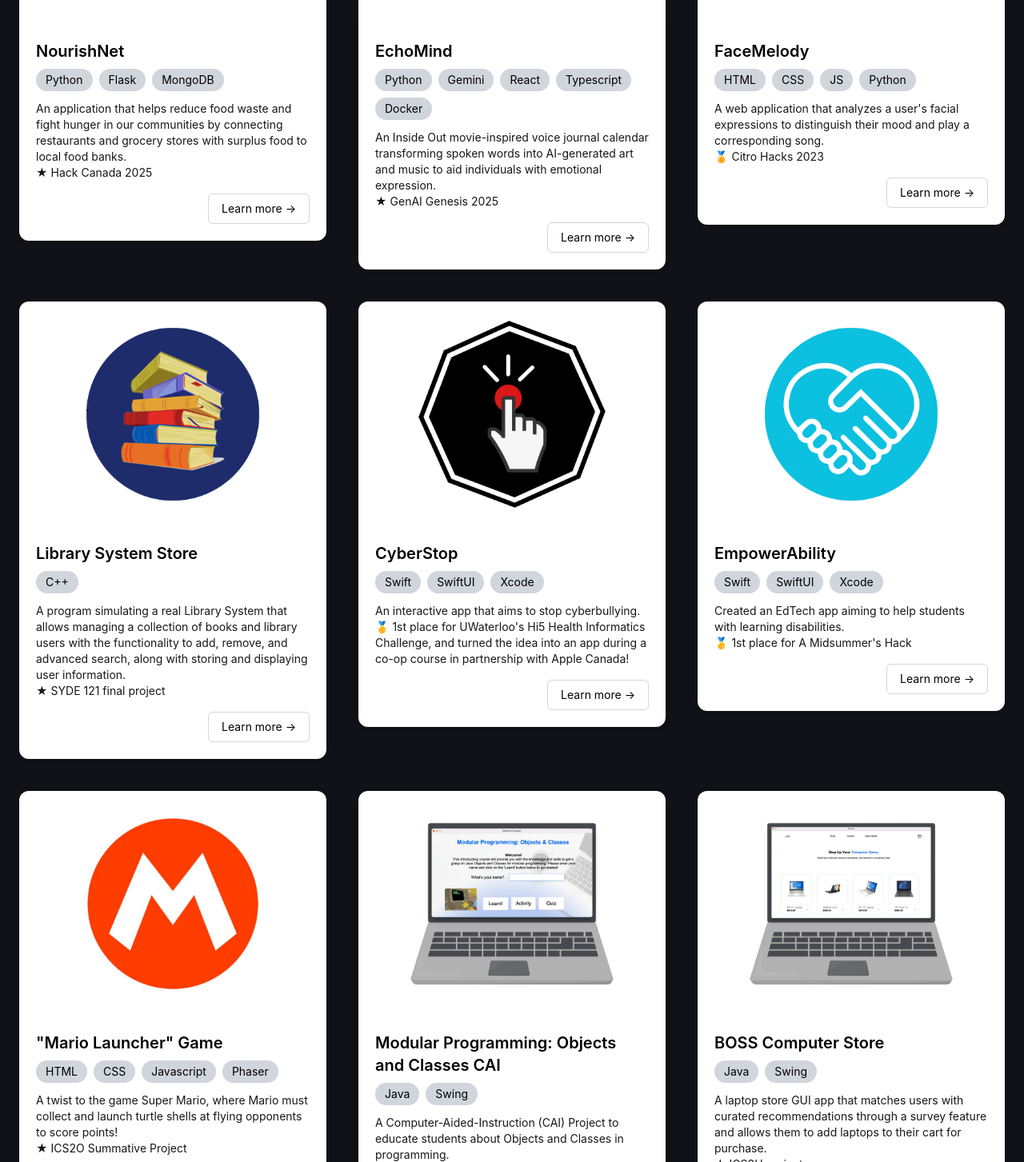
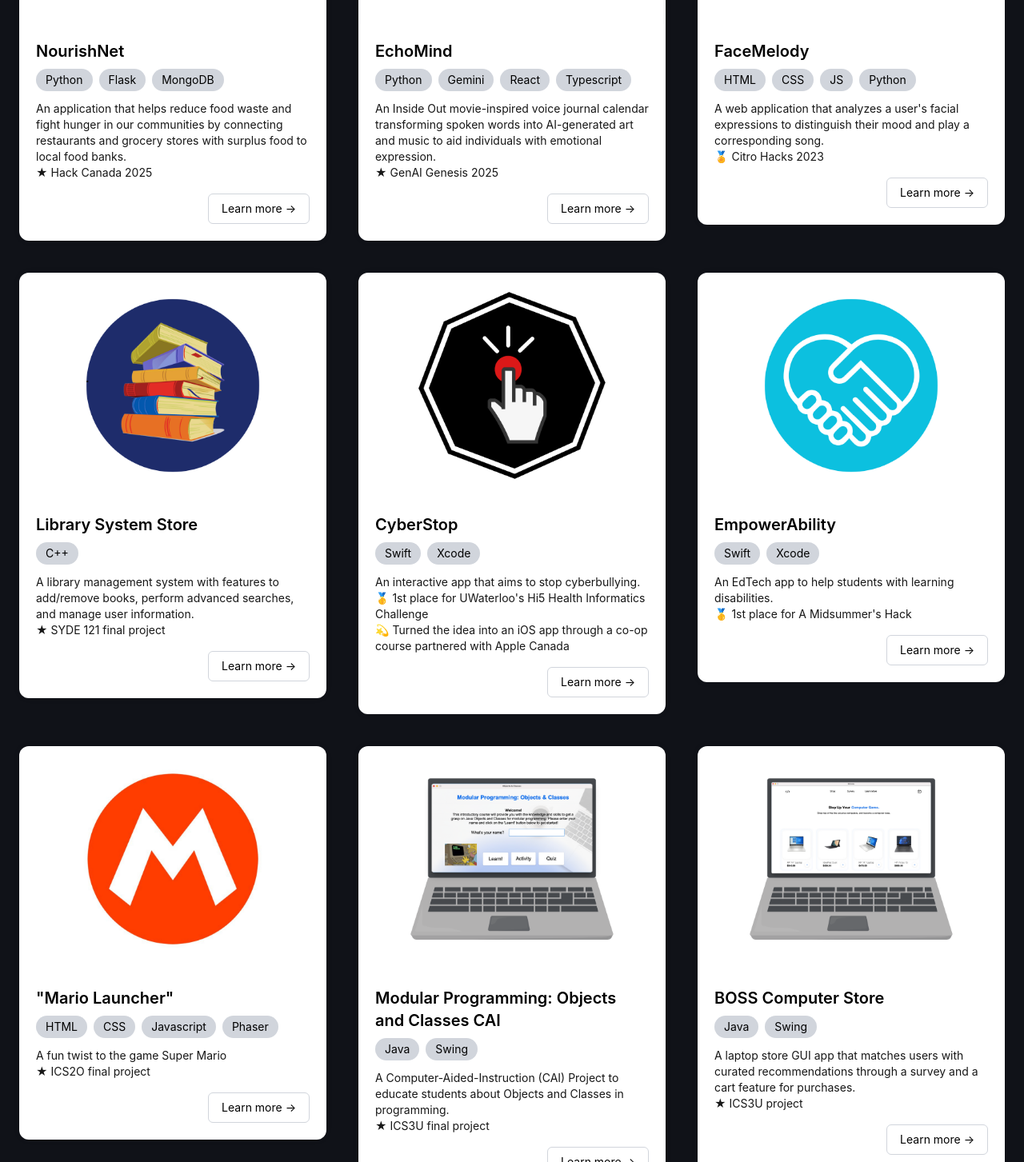
Before and after one commit to shreeyadc/shreeyadc.github.io, a Next.js app: page / in a window 1280 px wide. Shown: the part 1297-2750 px from the top of the page at 80% size. Built offline with nearby package versions, Linux system fonts and the light colour scheme.

Commit message:
Update projects.tsx

```diff
--- a/components/projects.tsx
+++ b/components/projects.tsx
@@ -26,7 +26,7 @@ const projects = [
   {
     title: "EchoMind",
     image: "/echomind.png",
-    tech: ["Python", "Gemini", "React", "Typescript", "Docker"],
+    tech: ["Python", "Gemini", "React", "Typescript"],
     description:
       "An Inside Out movie-inspired voice journal calendar transforming spoken words into AI-generated art and music to aid individuals with emotional expression. \n★ GenAI Genesis 2025",
     link: "https://devpost.com/software/echomind-zgb25h",
@@ -61,7 +61,7 @@ const projects = [
     image: "/library-system.png",
     tech: ["C++"],
     description:
-      "A program simulating a real Library System that allows managing a collection of books and library users with the functionality to add, remove, and advanced search, along with storing and displaying user information. \n★ SYDE 121 final project",
+      "A library management system with features to add/remove books, perform advanced searches, and manage user information. \n★ SYDE 121 final project",
     link: "",
     github: "https://github.com/19prishpat/Library-System-Store/",
     images: [""],
@@ -74,9 +74,9 @@ const projects = [
   {
     title: "CyberStop",
     image: "/cyberstop.png",
-    tech: ["Swift", "SwiftUI", "Xcode"],
+    tech: ["Swift", "Xcode"],
     description:
-      "An interactive app that aims to stop cyberbullying. \n🥇 1st place for UWaterloo's Hi5 Health Informatics Challenge, and turned the idea into an app during a co-op course in partnership with Apple Canada!",
+      "An interactive app that aims to stop cyberbullying. \n🥇 1st place for UWaterloo's Hi5 Health Informatics Challenge \n💫 Turned the idea into an iOS app through a co-op course partnered with Apple Canada",
     link: "https://shreeyadc.github.io/hi5-challenge/",
     github: "https://github.com/shreeyadc/Cyber-Stop",
     images: ["/cyberstopapp.png"],
@@ -89,9 +89,9 @@ const projects = [
   {
     title: "EmpowerAbility",
     image: "/empowerability.png",
-    tech: ["Swift", "SwiftUI", "Xcode"],
+    tech: ["Swift", "Xcode"],
     description:
-      "Created an EdTech app aiming to help students with learning disabilities. \n🥇 1st place for A Midsummer's Hack",
+      "An EdTech app to help students with learning disabilities. \n🥇 1st place for A Midsummer's Hack",
     link: "https://shreeyac.notion.site/EmpowerAbility-0ea2a5520bbf456c8fa7691ba26ff78c",
     github: "https://github.com/shreeyadc/empowerability",
     images: ["/empowerapp.png"],
@@ -102,11 +102,11 @@ const projects = [
     ],
   },
   {
-    title: "\"Mario Launcher\" Game",
+    title: "\"Mario Launcher\"",
     image: "/mario.png",
     tech: ["HTML", "CSS", "Javascript", "Phaser"],
     description:
-      "A twist to the game Super Mario, where Mario must collect and launch turtle shells at flying opponents to score points! \n★ ICS2O Summative Project",
+      "A fun twist to the game Super Mario \n★ ICS2O final project",
     link: "https://shreeyadc.github.io/mario-launcher/",
     github: "https://github.com/shreeyadc/mario-launcher-game",
     images: ["/mario-prj.png"],
@@ -136,7 +136,7 @@ const projects = [
     image: "/compstore.png",
     tech: ["Java", "Swing"],
     description:
-      "A laptop store GUI app that matches users with curated recommendations through a survey feature and allows them to add laptops to their cart for purchase. \n★ ICS3U project",
+      "A laptop store GUI app that matches users with curated recommendations through a survey and a cart feature for purchases. \n★ ICS3U project",
     link: "",
     github: "https://github.com/shreeyadc/computer-store",
     images: ["/compstore-prj.png"],
@@ -150,7 +150,7 @@ const projects = [
     image: "/charizzmatech.png",
     tech: ["Python", "Cohere", "Taipy"],
     description:
-      "A personal assistant that helps users improve communication, confidence and charisma by providing instant, personalized feedback on voice prompts. \n★ Hack the North 2023",
+      "A personal assistant that helps users improve communication, confidence and charisma by providing instant personalized feedback on voice prompts. \n★ Hack the North 2023",
     link: "https://devpost.com/software/rizz-bot",
     github: "",
     images: ["/rizzbot.png"],
```
